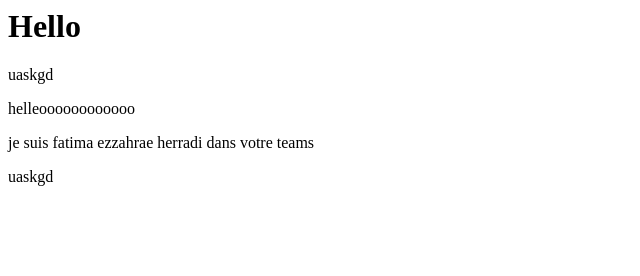
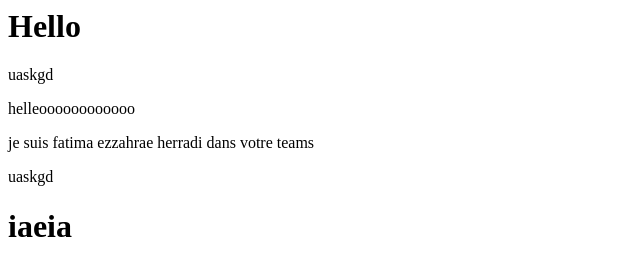
Before and after one commit to OTMANEAMINE/Devfs208, a plain HTML site: page index.html in a window 1280 px wide. Shown: the whole page, without its empty margins (0-640 px from the left). Drawn offline with Linux system fonts and the light colour scheme.

Commit message:
adding a <h1>

```diff
--- a/index.html
+++ b/index.html
@@ -5,3 +5,4 @@
 <p>je suis fatima ezzahrae herradi dans votre teams</p>
 
 <p>uaskgd</p>
+<h1>iaeia</h1>
```
